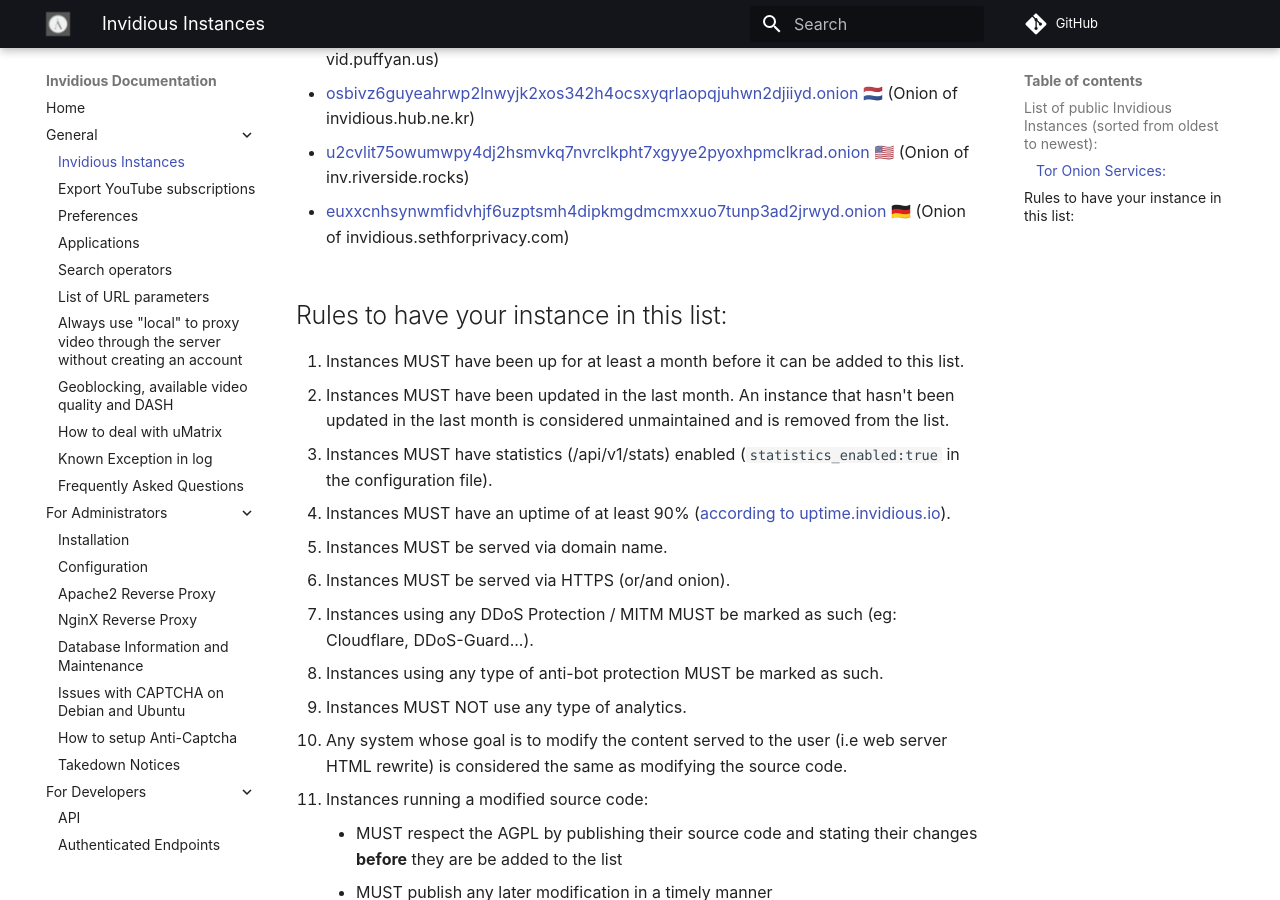
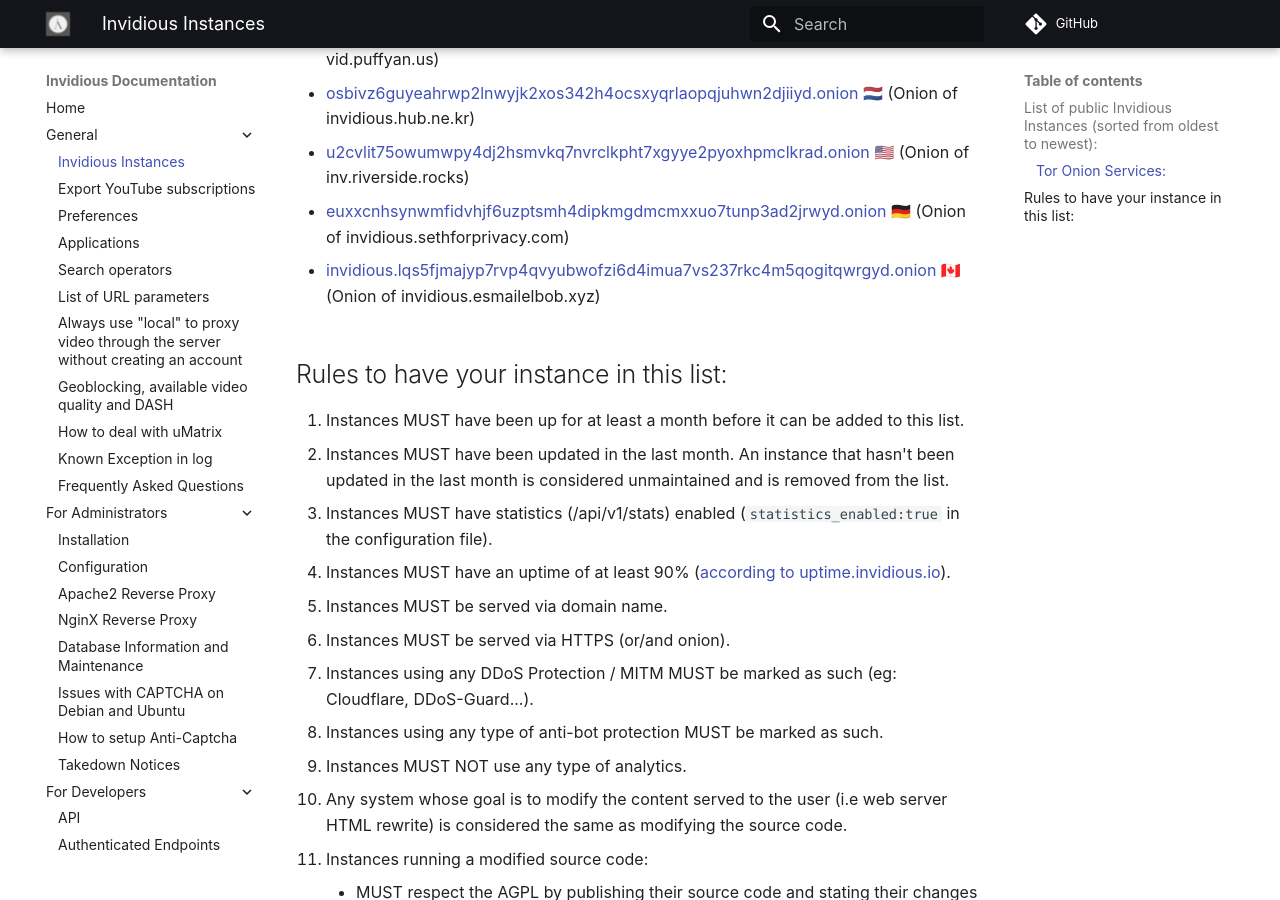
Before and after one commit to iv-org/documentation, an MkDocs documentation site: the page built from docs/instances.md, in a window 1280 px wide and 900 px high, scrolled down 1352 px. Built offline with MkDocs 1.6.1 and Material for MkDocs 9.7.7, drawn with Linux system fonts in a browser that asks for light colours; comment, search, counter and statistics services are not loaded.

Commit message:
Add invidious.lqs5fjmajyp7rvp4qvyubwofzi6d4imua7vs237rkc4m5qogitqwrgyd.onion instance

```diff
--- a/docs/instances.md
+++ b/docs/instances.md
@@ -59,6 +59,9 @@
 
 * [euxxcnhsynwmfidvhjf6uzptsmh4dipkmgdmcmxxuo7tunp3ad2jrwyd.onion](http://euxxcnhsynwmfidvhjf6uzptsmh4dipkmgdmcmxxuo7tunp3ad2jrwyd.onion/) 🇩🇪 (Onion of invidious.sethforprivacy.com)
 
+* [invidious.lqs5fjmajyp7rvp4qvyubwofzi6d4imua7vs237rkc4m5qogitqwrgyd.onion](http://invidious.lqs5fjmajyp7rvp4qvyubwofzi6d4imua7vs237rkc4m5qogitqwrgyd.onion) 🇨🇦 (Onion of invidious.esmailelbob.xyz)
+
+
 
 ## Rules to have your instance in this list:
 
```
